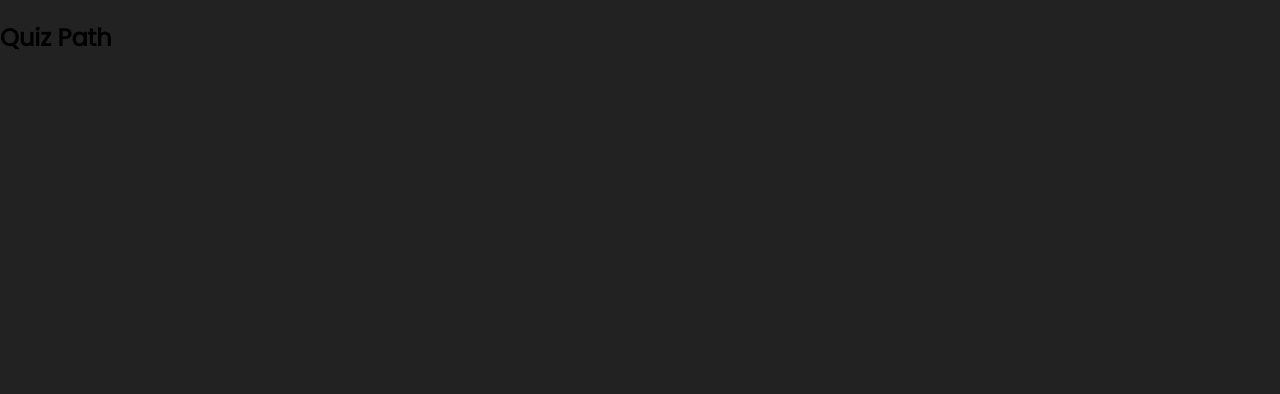
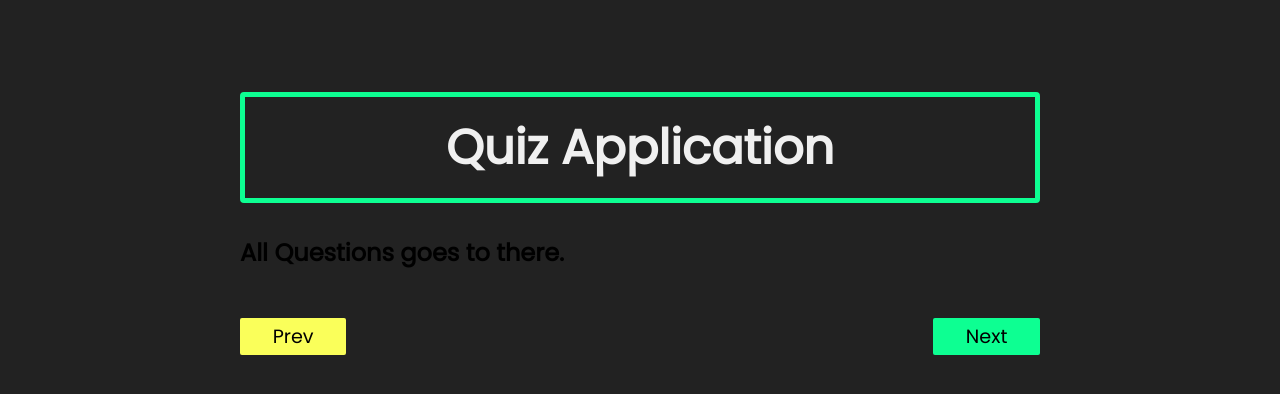
Before and after one commit to skmajumder/quiz-app-client, a React app: page /quiz in a window 1280 px wide. Built offline with nearby package versions, Linux system fonts and the light colour scheme.

Commit message:
Quiz component

```diff
--- a/src/components/Main.js
+++ b/src/components/Main.js
@@ -4,8 +4,6 @@ import "./../styles/Main.css";
 
 const Main = () => {
   const inputRef = useRef(null);
-
-  console.log(inputRef);
 
   function startQuiz() {}
 
@@ -28,6 +26,7 @@ const Main = () => {
           className="userid"
           type="text"
           placeholder="Input Your User Name"
+          required
         />
       </form>
 
--- /dev/null
+++ b/src/components/Questions.js
@@ -0,0 +1,11 @@
+import React from "react";
+
+const Questions = () => {
+  return (
+    <div>
+      <h2>All Questions goes to there.</h2>
+    </div>
+  );
+};
+
+export default Questions;
--- a/src/components/Quiz.js
+++ b/src/components/Quiz.js
@@ -1,11 +1,32 @@
-import React from 'react';
+import React from "react";
+import Questions from "./Questions";
 
 const Quiz = () => {
-    return (
-        <div>
-            <h2>Quiz Path</h2>
-        </div>
-    );
+  function handleNext() {
+    console.log("Next button clicked");
+  }
+
+  function handlePrev() {
+    console.log("Prev button clicked");
+  }
+
+  return (
+    <div className="container">
+      <h1 className="title text-light">Quiz Application</h1>
+
+      {/* TODO: Display questions in there */}
+      <Questions />
+
+      <div className="grid">
+        <button className="btn prev" onClick={handlePrev}>
+          Prev
+        </button>
+        <button className="btn next" onClick={handleNext}>
+          Next
+        </button>
+      </div>
+    </div>
+  );
 };
 
 export default Quiz;
--- a/src/styles/App.css
+++ b/src/styles/App.css
@@ -14,6 +14,10 @@ html {
 
 * > * {
   font-family: "Poppins", sans-serif;
+}
+
+button {
+  cursor: pointer;
 }
 
 .container {
```
